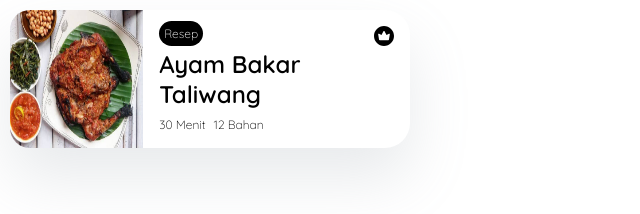
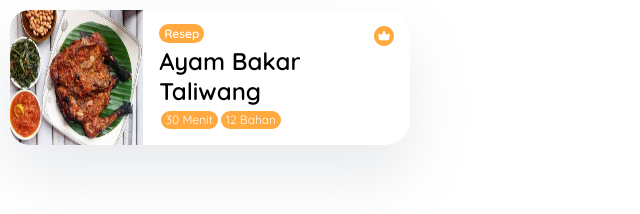
Before and after one commit to akbar-pekat/fullnessboy, a plain HTML site: page index.html in a window 1280 px wide. Shown: the whole page, without its empty margins (0-640 px from the left). Drawn offline with Linux system fonts and the light colour scheme.

Commit message:
style.css

```diff
--- a/style.css
+++ b/style.css
@@ -29,34 +29,42 @@ body {
   margin: 0;
   padding: 0;
   font-weight: 600;
+  color: #000;
 }
 
 .card .category {
-  padding: 0 0 .5rem 0;
-  font-weight: 300;
+  padding: 0 0 .3rem 0;
+  font-weight: 600;
   font-size: 12px;
 }
 
 .card .category span {
-  background-color: #000;
+  background-color: #ffa93f;
   color: #fff;
-  padding: .3rem;
+  padding: .1rem .3rem;
   border-radius: 50px;
 }
 
 .card .category .chefcheck {
   text-align: right;
   float: right;
+  fill: #ffa93f;
 }
+
 .card .desc {
-  padding: .5rem 0 0 0;
+  padding: .3rem 0 0 0;
   font-size: 12px;
   display: flex;
-  font-weight: 300;
+  font-weight: 400;
+
 }
 
-.card .desc .descbox:nth-child(2) {
-  margin: 0 0 0 .5rem;
+.card .desc .descbox {
+  background-color: #ffa93f;
+  color: #fff;
+  padding: .1rem .3rem;
+  margin: 0 .1rem;
+  border-radius: 50px;
 }
 
 .card-text {
```
